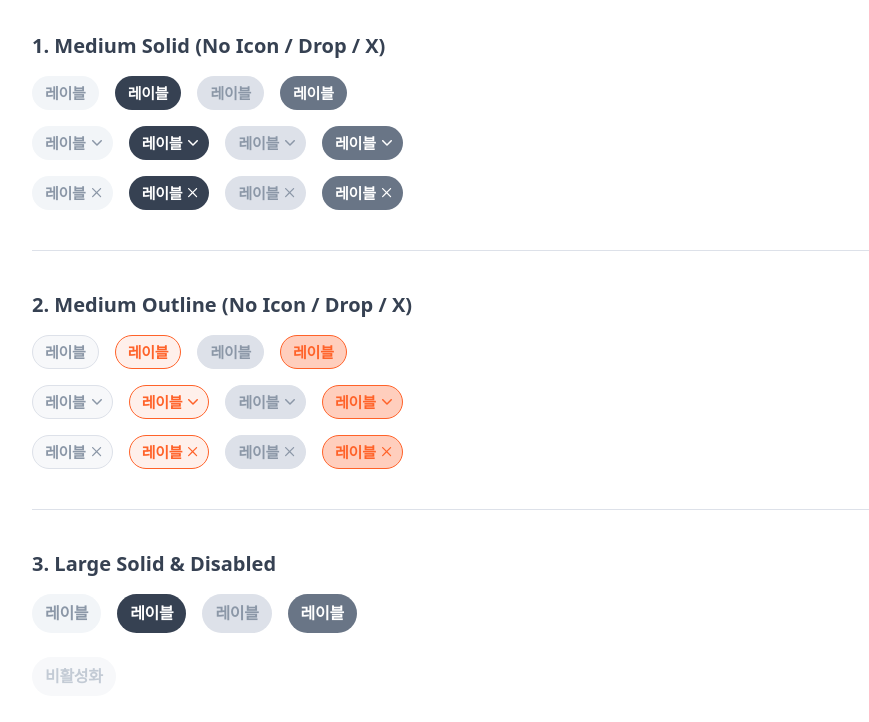
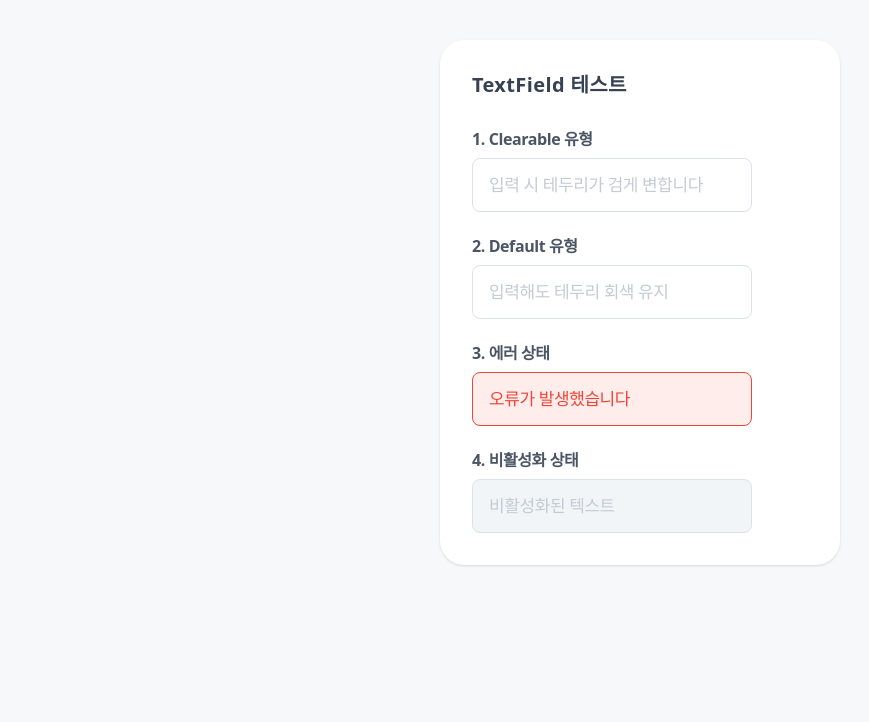
Before and after one commit to sai-art-therapy/frontend, a React (Vite) app: page / in a window 1280 px wide. Shown: the top 722 px of the page, without its empty margins (0-869 px from the left). Built offline with nearby package versions, Linux system fonts and the light colour scheme.

Commit message:
[Feat] 텍스트 필드 공통 컴포넌트 구현

```diff
--- a/src/App.tsx
+++ b/src/App.tsx
@@ -1,80 +1,69 @@
-import { Chip, type ChipTheme } from "./components/common/Chip";
+import { useState } from "react";
+import { TextField } from "./components/common/TextField";
 
 function App() {
-  const solidThemes: ChipTheme[] = [
-    "solid-light",
-    "solid-dark",
-    "solid-light-active",
-    "solid-dark-active",
-  ];
-  const outlineThemes: ChipTheme[] = [
-    "outline-grey",
-    "outline-primary",
-    "outline-grey-active",
-    "outline-primary-active",
-  ];
+  const [clearableText, setClearableText] = useState("");
+  const [defaultText, setDefaultText] = useState("");
+  const [errorText, setErrorText] = useState("오류가 발생했습니다");
 
   return (
-    <div className="flex flex-col gap-10 bg-white min-h-screen p-8">
-      <section className="flex flex-col gap-4">
-        <h2 className="text-xl font-bold text-grey-800">
-          1. Medium Solid (No Icon / Drop / X)
+    <div className="flex min-h-screen flex-col items-center bg-grey-50 p-10">
+      <div className="flex w-full max-w-[400px] flex-col gap-8 rounded-lg bg-white p-8 shadow-sm">
+        <h2 className="text-title-3 font-bold text-grey-800">
+          TextField 테스트
         </h2>
-        <div className="flex gap-4">
-          {solidThemes.map((theme) => (
-            <Chip key={theme} label="레이블" theme={theme} />
-          ))}
+
+        <div className="flex flex-col gap-6">
+          <div className="flex flex-col gap-2">
+            <label className="text-body-2 font-semibold text-grey-700">
+              1. Clearable 유형
+            </label>
+            <TextField
+              variant="clearable"
+              placeholder="입력 시 테두리가 검게 변합니다"
+              value={clearableText}
+              onChange={(e) => setClearableText(e.target.value)}
+              onClear={() => setClearableText("")}
+            />
           </div>
-        <div className="flex gap-4">
-          {solidThemes.map((theme) => (
-            <Chip key={theme} label="레이블" theme={theme} icon="drop" />
-          ))}
+
+          <div className="flex flex-col gap-2">
+            <label className="text-body-2 font-semibold text-grey-700">
+              2. Default 유형
+            </label>
+            <TextField
+              variant="default"
+              placeholder="입력해도 테두리 회색 유지"
+              value={defaultText}
+              onChange={(e) => setDefaultText(e.target.value)}
+            />
           </div>
-        <div className="flex gap-4">
-          {solidThemes.map((theme) => (
-            <Chip key={theme} label="레이블" theme={theme} icon="x" />
-          ))}
+
+          <div className="flex flex-col gap-2">
+            <label className="text-body-2 font-semibold text-grey-700">
+              3. 에러 상태
+            </label>
+            <TextField
+              isError={true}
+              placeholder="에러 상태"
+              value={errorText}
+              onChange={(e) => setErrorText(e.target.value)}
+            />
           </div>
-      </section>
 
-      <hr className="border-grey-200" />
-
-      <section className="flex flex-col gap-4">
-        <h2 className="text-xl font-bold text-grey-800">
-          2. Medium Outline (No Icon / Drop / X)
-        </h2>
-        <div className="flex gap-4">
-          {outlineThemes.map((theme) => (
-            <Chip key={theme} label="레이블" theme={theme} />
-          ))}
+          <div className="flex flex-col gap-2">
+            <label className="text-body-2 font-semibold text-grey-700">
+              4. 비활성화 상태
+            </label>
+            <TextField
+              disabled={true}
+              placeholder="입력할 수 없습니다"
+              value="비활성화된 텍스트"
+              onChange={() => {}}
+            />
           </div>
-        <div className="flex gap-4">
-          {outlineThemes.map((theme) => (
-            <Chip key={theme} label="레이블" theme={theme} icon="drop" />
-          ))}
         </div>
-        <div className="flex gap-4">
-          {outlineThemes.map((theme) => (
-            <Chip key={theme} label="레이블" theme={theme} icon="x" />
-          ))}
       </div>
-      </section>
-
-      <hr className="border-grey-200" />
-
-      <section className="flex flex-col gap-4">
-        <h2 className="text-xl font-bold text-grey-800">
-          3. Large Solid & Disabled
-        </h2>
-        <div className="flex gap-4">
-          {solidThemes.map((theme) => (
-            <Chip key={theme} label="레이블" theme={theme} size="large" />
-          ))}
-        </div>
-        <div className="flex gap-4 mt-2">
-          <Chip label="비활성화" size="large" disabled={true} />
-        </div>
-      </section>
     </div>
   );
 }
--- a/src/components/common/Textfield.tsx
+++ b/src/components/common/Textfield.tsx
@@ -0,0 +1,87 @@
+import React, { type InputHTMLAttributes } from "react";
+import closeIcon from "../../assets/icons/common/close.svg?url";
+
+export interface TextFieldProps extends Omit<
+  InputHTMLAttributes<HTMLInputElement>,
+  "className"
+> {
+  variant?: "default" | "clearable";
+  isError?: boolean;
+  onClear?: () => void;
+}
+
+export const TextField: React.FC<TextFieldProps> = ({
+  variant = "default",
+  isError = false,
+  disabled = false,
+  value,
+  onChange,
+  onClear,
+  placeholder,
+  ...props
+}) => {
+  const hasText = value !== undefined && String(value).length > 0;
+
+  const showClear = variant === "clearable" && hasText && !disabled;
+
+  const getContainerClasses = () => {
+    if (disabled) {
+      return "border-grey-200 bg-grey-100 px-[16px] py-[15px] gap-[10px]";
+    }
+    if (isError) {
+      return "border-error-500 bg-error-100 px-[16px] py-[15px] gap-[10px]";
+    }
+
+    if (variant === "clearable") {
+      if (hasText) {
+        return "border-grey-800 bg-white px-[16px] py-[14px] gap-[4px]";
+      }
+      return "border-grey-200 bg-white px-[16px] py-[15px] gap-[10px]";
+    }
+
+    return "border-grey-200 bg-white px-[16px] py-[15px] gap-[10px]";
+  };
+
+  const getTextClasses = () => {
+    if (disabled) return "text-grey-300 placeholder:text-grey-300";
+    if (isError) return "text-error-500 placeholder:text-error-500";
+    return "text-grey-800 placeholder:text-grey-300";
+  };
+
+  return (
+    <div
+      className={`flex w-[280px] items-center rounded-sm border border-solid transition-all ${getContainerClasses()}`}
+    >
+      <input
+        value={value}
+        onChange={onChange}
+        disabled={disabled}
+        placeholder={placeholder}
+        className={`flex-1 bg-transparent p-0 outline-none text-body-1 ${getTextClasses()}`}
+        {...props}
+      />
+
+      {showClear && (
+        <button
+          type="button"
+          onClick={onClear}
+          className="flex h-[24px] w-[24px] shrink-0 items-center justify-center text-grey-300 transition-colors hover:text-grey-800 mr-[8px]"
+        >
+          <div
+            className="h-full w-full bg-current"
+            style={{
+              maskImage: `url("${closeIcon}")`,
+              WebkitMaskImage: `url("${closeIcon}")`,
+              maskSize: "contain",
+              WebkitMaskSize: "contain",
+              maskPosition: "center",
+              WebkitMaskPosition: "center",
+              maskRepeat: "no-repeat",
+              WebkitMaskRepeat: "no-repeat",
+            }}
+          />
+        </button>
+      )}
+    </div>
+  );
+};
```
Also changed, not shown: src/assets/icons/common/close.svg (added). Lines whose indentation alone changed are shown as unchanged.
